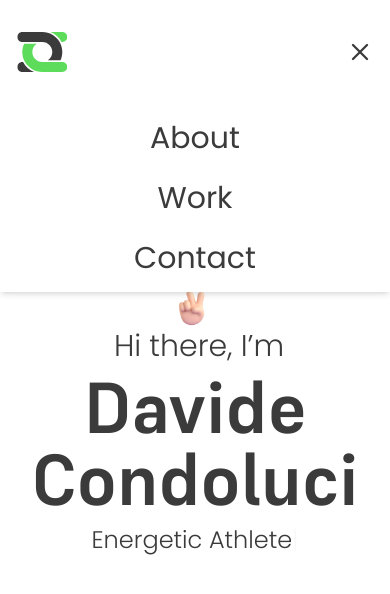
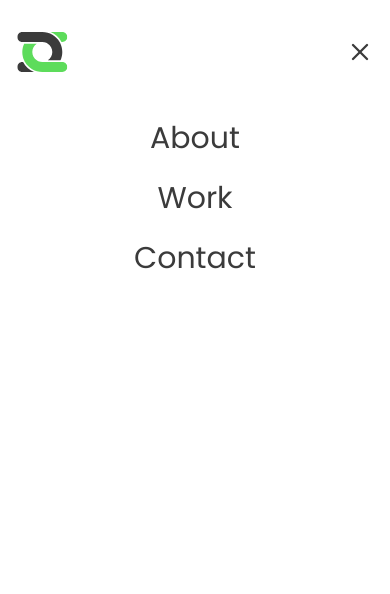
Before and after one commit to davidecondoluci/davidecondoluci.com, a React (Vite) app: page / in a window 390 px wide. Both pictures are taken after a click on the button 360 px from the left and 52 px from the top of the page. Shown: the top 594 px of the page. Built offline with nearby package versions, Linux system fonts and the light colour scheme.

Commit message:
mobile menu fixed to h-full

```diff
--- a/src/components/Navbar.jsx
+++ b/src/components/Navbar.jsx
@@ -85,7 +85,7 @@ const Navbar = () => {
       <AnimatePresence>
         {menuOpen && (
           <motion.div
-            className="lg:hidden fixed left-0 w-full bg-white shadow-md flex flex-col items-center justify-center z-20"
+            className="lg:hidden fixed left-0 w-full h-full bg-white flex flex-col items-center z-20"
             style={{ top: `${navHeight}px` }} // Imposta il top dinamicamente
             initial="hidden"
             animate="visible"
```
